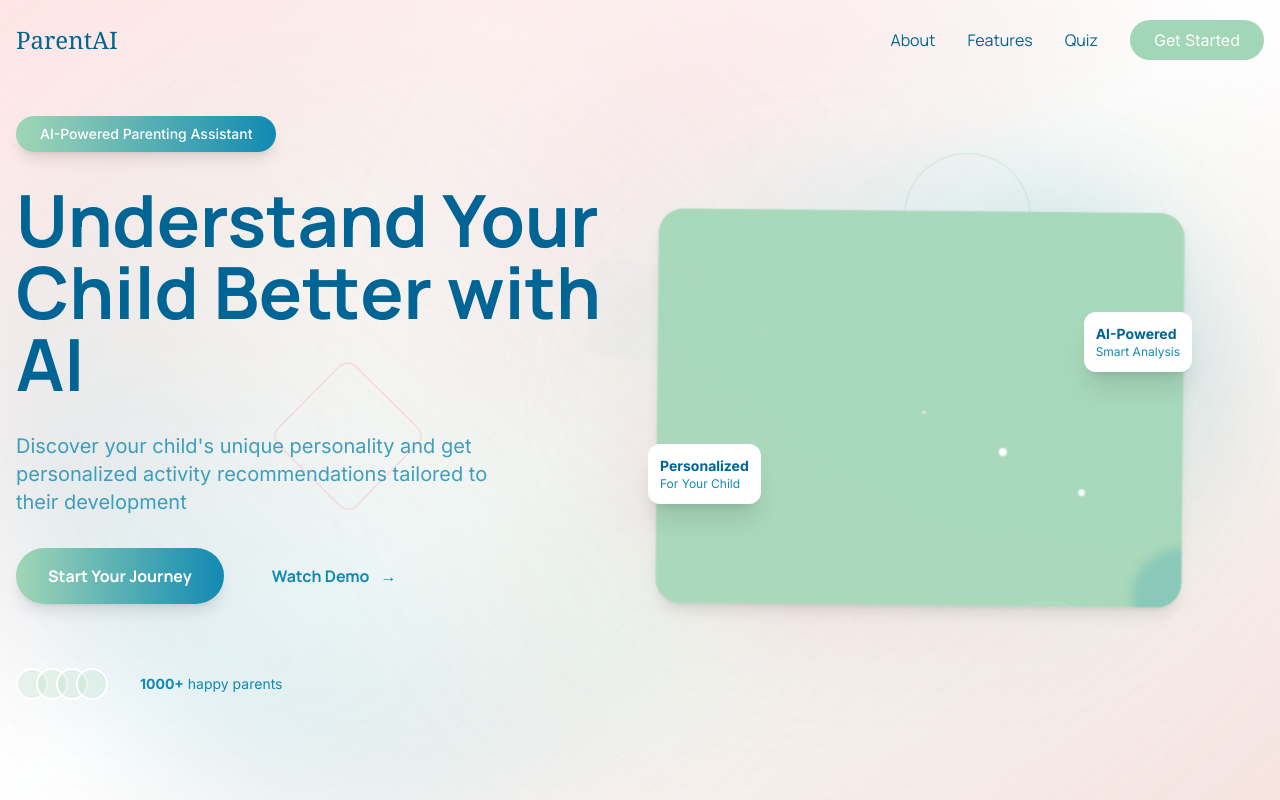
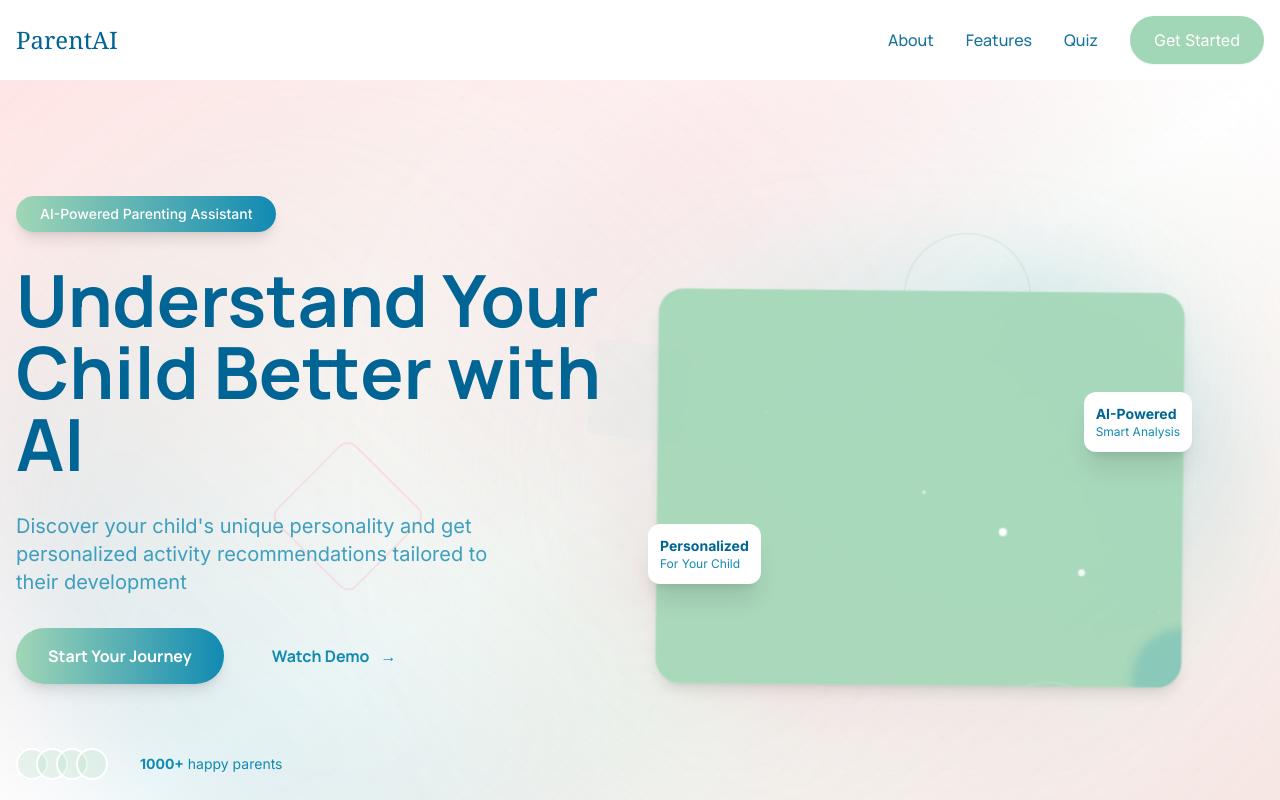
Before and after one commit to kubothegsd/nurtura-landing-page, a React (Vite) app: page / in a window 1280 px wide. Shown: the top 800 px of the page. Built offline with nearby package versions, Linux system fonts and the light colour scheme.

Commit message:
Update navbar

```diff
--- a/src/components/Navbar.tsx
+++ b/src/components/Navbar.tsx
@@ -1,72 +1,162 @@
-import { motion, useScroll, useTransform } from "framer-motion";
+import { useState } from "react";
+import { motion, AnimatePresence } from "framer-motion";
 import { Link } from "react-router-dom";
 
+const MenuButton = ({
+  isOpen,
+  onClick,
+}: {
+  isOpen: boolean;
+  onClick: () => void;
+}) => {
+  return (
+    <motion.button
+      onClick={onClick}
+      className="md:hidden w-10 h-10 flex items-center justify-center rounded-lg hover:bg-white/10 transition-colors text-brand-blue"
+      aria-label="Toggle menu"
+    >
+      <div className="w-6 h-4 relative">
+        <motion.span
+          animate={{
+            top: isOpen ? "50%" : "0",
+            rotate: isOpen ? 45 : 0,
+            translateY: isOpen ? "-50%" : 0,
+          }}
+          transition={{ duration: 0.3, ease: "easeInOut" }}
+          className="absolute left-0 w-full h-0.5 bg-current transform-gpu"
+        />
+        <motion.span
+          animate={{
+            opacity: isOpen ? 0 : 1,
+            scale: isOpen ? 0 : 1,
+          }}
+          transition={{ duration: 0.2, ease: "easeInOut" }}
+          className="absolute left-0 top-1/2 w-full h-0.5 bg-current -translate-y-1/2 transform-gpu"
+        />
+        <motion.span
+          animate={{
+            bottom: isOpen ? "50%" : "0",
+            rotate: isOpen ? -45 : 0,
+            translateY: isOpen ? "50%" : 0,
+          }}
+          transition={{ duration: 0.3, ease: "easeInOut" }}
+          className="absolute left-0 w-full h-0.5 bg-current transform-gpu"
+        />
+      </div>
+    </motion.button>
+  );
+};
+
 export const Navbar = () => {
-  const { scrollY } = useScroll();
-  const backgroundColor = useTransform(
-    scrollY,
-    [0, 100],
-    ["rgba(255, 229, 229, 0)", "rgba(255, 255, 255, 0.9)"]
-  );
-  const textColor = useTransform(
-    scrollY,
-    [0, 100],
-    ["rgb(0, 100, 148)", "rgb(17, 138, 178)"]
-  );
-  const height = useTransform(scrollY, [0, 100], ["5rem", "4rem"]);
+  const [isOpen, setIsOpen] = useState(false);
+
+  const toggleMenu = () => {
+    setIsOpen(!isOpen);
+  };
 
   return (
-    <motion.header
-      style={{ backgroundColor, height }}
-      className="fixed top-0 left-0 right-0 z-50 backdrop-blur-sm"
-    >
-      <nav className="container mx-auto px-4 h-full flex items-center justify-between">
-        <Link to="/" className="font-accent text-2xl">
-          <motion.span style={{ color: textColor }}>ParentAI</motion.span>
+    <header className="relative z-50 bg-transparent">
+      <nav className="container mx-auto px-4 h-20">
+        <div className="flex items-center justify-between h-full">
+          {/* Logo */}
+          <Link to="/" className="font-accent text-2xl text-brand-blue">
+            ParentAI
           </Link>
 
+          {/* Desktop Navigation */}
           <div className="hidden md:flex items-center space-x-8">
+            <div className="space-x-8 font-primary text-brand-blue">
+              <NavLinks />
+            </div>
+            <AuthButtons />
+          </div>
+
+          {/* Mobile Menu Button */}
+          <MenuButton isOpen={isOpen} onClick={toggleMenu} />
+        </div>
+
+        {/* Mobile Navigation */}
+        <AnimatePresence>
+          {isOpen && (
             <motion.div
-            style={{ color: textColor }}
-            className="space-x-8 font-primary"
+              initial={{ opacity: 0, y: -10 }}
+              animate={{ opacity: 1, y: 0 }}
+              exit={{ opacity: 0, y: -10 }}
+              transition={{ duration: 0.2 }}
+              className="absolute left-0 right-0 top-full md:hidden bg-white shadow-lg rounded-b-2xl border-t border-gray-100"
             >
-            <Link to="/about" className="hover:opacity-80 transition-opacity">
-              About
+              <div className="container mx-auto p-6">
+                <div className="flex flex-col gap-6">
+                  <div className="space-y-4">
+                    <NavLinks mobile onClick={() => setIsOpen(false)} />
+                  </div>
+                  <div className="pt-4 border-t border-gray-100">
+                    <AuthButtons mobile />
+                  </div>
+                </div>
+              </div>
+            </motion.div>
+          )}
+        </AnimatePresence>
+      </nav>
+    </header>
+  );
+};
+
+const NavLinks = ({
+  mobile = false,
+  onClick,
+}: {
+  mobile?: boolean;
+  onClick?: () => void;
+}) => {
+  const links = [
+    { to: "/about", label: "About" },
+    { href: "#features", label: "Features" },
+    { href: "#quiz", label: "Quiz" },
+  ];
+
+  return (
+    <>
+      {links.map((link) =>
+        link.to ? (
+          <Link
+            key={link.label}
+            to={link.to}
+            onClick={onClick}
+            className={`block font-medium text-brand-blue/90 hover:text-brand-blue transition-colors ${
+              mobile ? "text-lg py-2" : "inline-block"
+            }`}
+          >
+            {link.label}
           </Link>
-            <a href="#features" className="hover:opacity-80 transition-opacity">
-              Features
+        ) : (
+          <a
+            key={link.label}
+            href={link.href}
+            onClick={onClick}
+            className={`block font-medium text-brand-blue/90 hover:text-brand-blue transition-colors ${
+              mobile ? "text-lg py-2" : "inline-block"
+            }`}
+          >
+            {link.label}
           </a>
-            <a href="#quiz" className="hover:opacity-80 transition-opacity">
-              Quiz
-            </a>
-          </motion.div>
+        )
+      )}
+    </>
+  );
+};
 
+const AuthButtons = ({ mobile = false }: { mobile?: boolean }) => {
+  return (
     <motion.button
-            whileHover={{ scale: 1.05 }}
-            whileTap={{ scale: 0.95 }}
-            className="bg-brand-mint text-white px-6 py-2 rounded-full hover:bg-brand-turquoise-light transition-colors"
+      whileHover={{ scale: 1.02 }}
+      whileTap={{ scale: 0.98 }}
+      className={`bg-brand-mint text-white px-6 py-3 rounded-full hover:bg-brand-turquoise-light transition-colors shadow-sm hover:shadow ${
+        mobile ? "w-full text-center text-lg" : ""
+      }`}
     >
       Get Started
     </motion.button>
-        </div>
-
-        <button className="md:hidden text-brand-blue">
-          <svg
-            xmlns="http://www.w3.org/2000/svg"
-            fill="none"
-            viewBox="0 0 24 24"
-            strokeWidth={1.5}
-            stroke="currentColor"
-            className="w-6 h-6"
-          >
-            <path
-              strokeLinecap="round"
-              strokeLinejoin="round"
-              d="M3.75 6.75h16.5M3.75 12h16.5m-16.5 5.25h16.5"
-            />
-          </svg>
-        </button>
-      </nav>
-    </motion.header>
   );
 };
```
Lines whose indentation alone changed are shown as unchanged.
